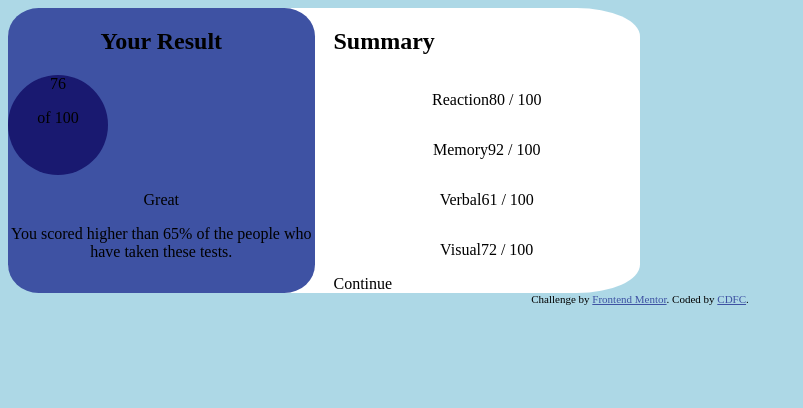
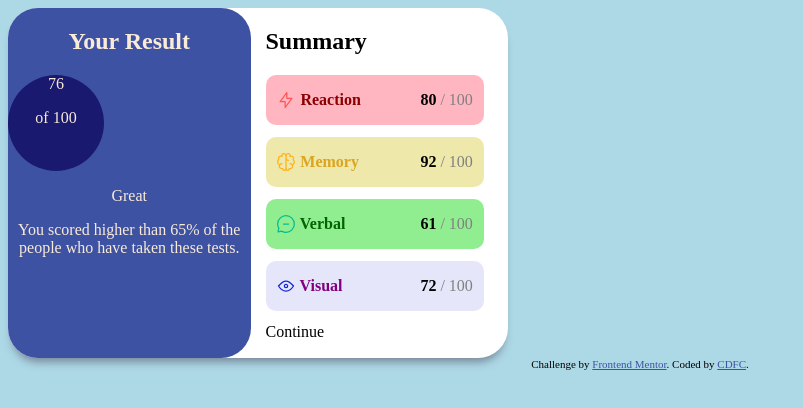
Before and after one commit to chelseadagger-fc/fem1-results-summary, a plain HTML site: page index.html in a window 1280 px wide. Shown: the whole page, without its empty margins (0-803 px from the left). Drawn offline with Linux system fonts and the light colour scheme.

Commit message:
further styling

```diff
--- a/index.html
+++ b/index.html
@@ -27,23 +27,43 @@
       <h2>Summary</h2>
 
       <div class="summary-cat cat-reaction">
-        <p>Reaction</p>
-        <p>80 / 100</p>
+        <div class="cat-text">
+          <img src="./assets/images/icon-reaction.svg" />
+          <p>Reaction</p>
+        </div>
+        <div class="total-score">
+          <p><span class="score">80</span> / 100</p>
+        </div>
       </div>
 
       <div class="summary-cat cat-memory">
-        <p>Memory</p>
-        <p>92 / 100</p>
+        <div class="cat-text">
+          <img src="./assets/images/icon-memory.svg" />
+          <p>Memory</p>
+        </div>
+        <div class="total-score">
+          <p><span class="score">92</span> / 100</p>
+        </div>
       </div>
 
       <div class="summary-cat cat-verbal">
-        <p>Verbal</p>
-        <p>61 / 100</p>
+        <div class="cat-text">
+          <img src="./assets/images/icon-verbal.svg" />
+          <p>Verbal</p>
+        </div>
+        <div class="total-score">
+          <p><span class="score">61</span> / 100</p>
+        </div>
       </div>
 
       <div class="summary-cat cat-visual">
-        <p>Visual</p>
-        <p>72 / 100</p>
+        <div class="cat-text">
+          <img src="./assets/images/icon-visual.svg" />
+          <p>Visual</p>
+        </div>
+        <div class="total-score">
+          <p><span class="score">72</span> / 100</p>
+        </div>
       </div>
 
       Continue
--- a/styles.css
+++ b/styles.css
@@ -1,5 +1,11 @@
-.attribution { font-size: 11px; text-align: center; }
-.attribution a { color: hsl(228, 45%, 44%); }
+.attribution {
+    font-size: 11px;
+    text-align: center;
+}
+
+.attribution a {
+    color: hsl(228, 45%, 44%);
+}
 
 body {
     background-color: lightblue;
@@ -8,16 +14,18 @@ body {
 .main-container {
     display: flex;
     background-color: white;
-    border-radius: 10%;
-    height: 50%;
-    width: 50%;
+    border-radius: 30px;
+    height: 350px;
+    width: 500px;
+    box-shadow: 0 8px 8px -4px lightslategray;
 }
 
 .result-box {
     text-align: center;
     background-color:hsl(228, 45%, 44%);
-    border-radius: 10%;
+    border-radius: 30px;
     flex: 1;
+    color: antiquewhite;
 }
 
 .summary-box {
@@ -29,13 +37,55 @@ body {
 .summary-cat {
     display: flex;
     flex-direction: row;
-    justify-content: center;
+    justify-content: space-between;
+    border-radius: 10px;
+    width: 90%;
+    margin-bottom: 5%;
+}
+
+.summary-cat > div {
+    margin: 0 5% 0 5%;
 }
 
 .result-circ {
     background-color: midnightblue;
     border-radius: 50%;
-    height: 100px;
-    width: 100px;
+    height: 6rem;
+    width: 6rem;
     justify-content: center;
 }
+
+.cat-text {
+    display: flex;
+    gap: 5%;
+    font-weight: bold;
+}
+
+.cat-reaction{
+    background-color: lightpink;
+    color: darkred;
+}
+
+.cat-memory {
+    background-color: palegoldenrod;
+    color: goldenrod;
+}
+
+.cat-verbal {
+    background-color: lightgreen;
+    color: darkgreen;
+}
+
+.cat-visual {
+    background-color: lavender;
+    color: purple;
+}
+
+.total-score {
+    color: grey;
+}
+
+.score {
+    font-weight: bold;
+    color: black;
+}
```
